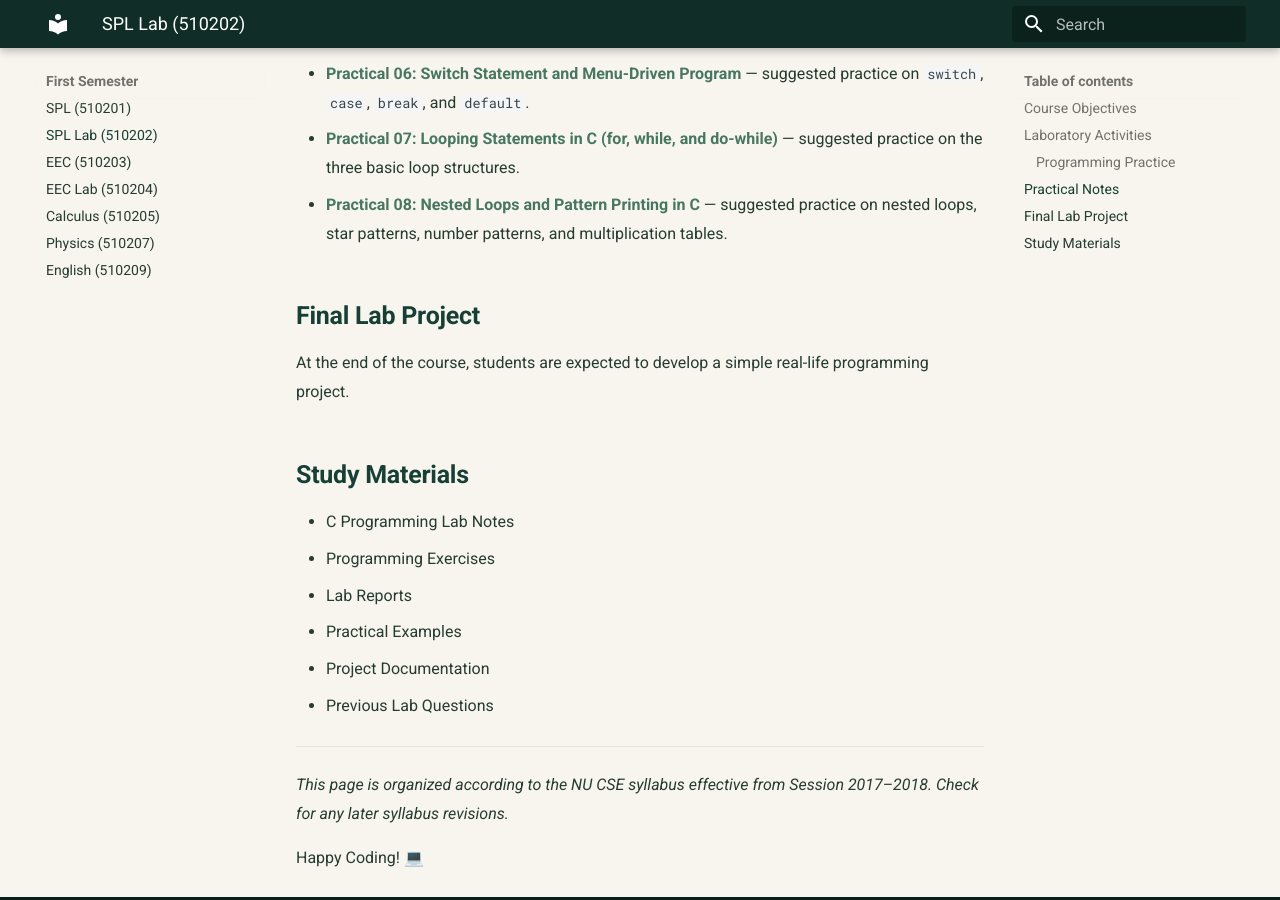
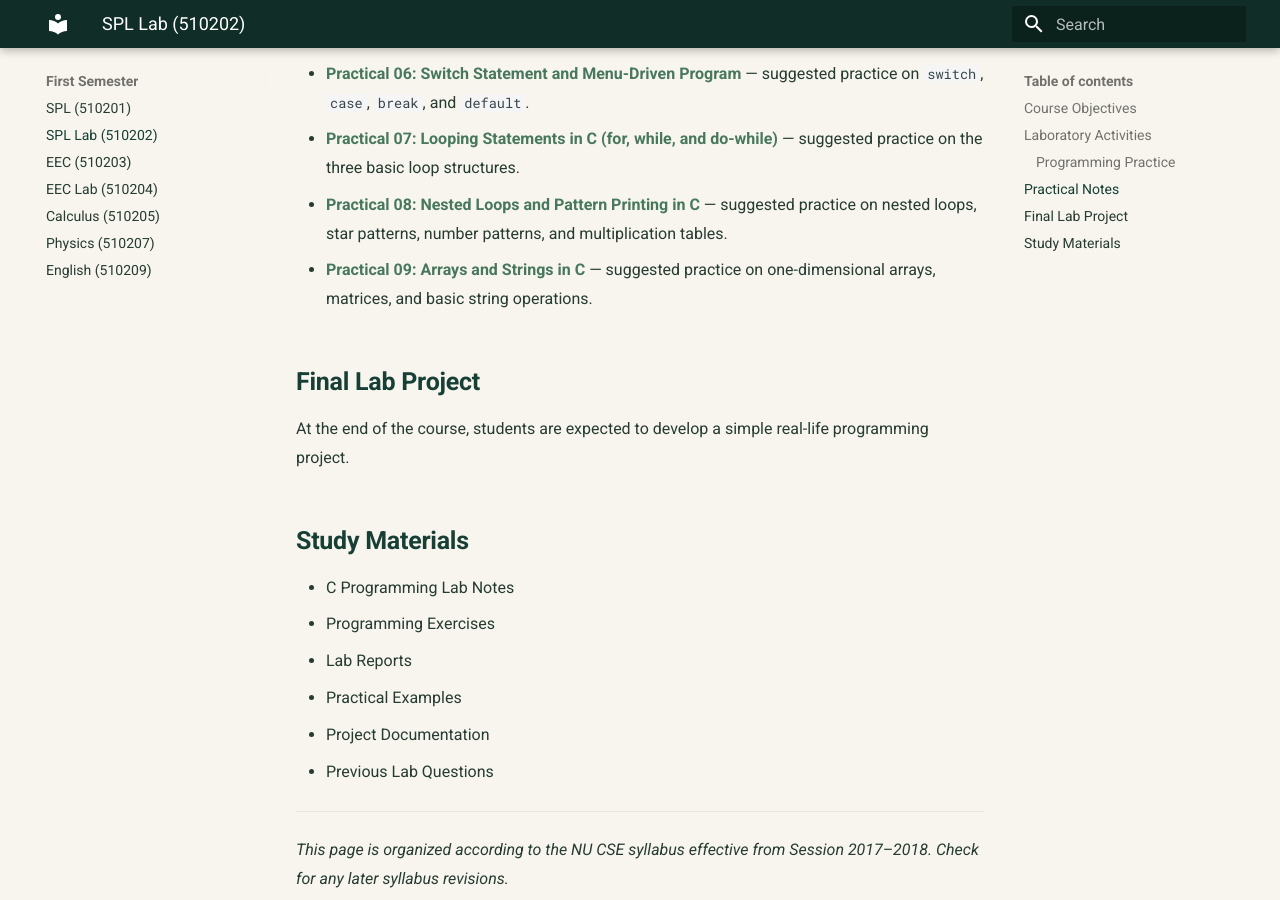
Before and after one commit to taimiyatahsin0-png/nu-cse-notes-store, an MkDocs documentation site: the page built from docs/subjects/spl-lab/index.md, in a window 1280 px wide and 900 px high, scrolled down 1528 px. Built offline with MkDocs 1.6.1 and Material for MkDocs 9.7.7, drawn with Linux system fonts in a browser that asks for light colours.

Commit message:
Add Practical 09 to SPL Lab index

```diff
--- a/docs/subjects/spl-lab/index.md
+++ b/docs/subjects/spl-lab/index.md
@@ -41,6 +41,7 @@ Students will regularly solve programming problems to improve their practical pr
 - [Practical 06: Switch Statement and Menu-Driven Program](06-switch-statement-menu-driven.md) — suggested practice on `switch`, `case`, `break`, and `default`.
 - [Practical 07: Looping Statements in C (for, while, and do-while)](07-looping-statements-for-while-do-while.md) — suggested practice on the three basic loop structures.
 - [Practical 08: Nested Loops and Pattern Printing in C](08-nested-loops-pattern-printing.md) — suggested practice on nested loops, star patterns, number patterns, and multiplication tables.
+- [Practical 09: Arrays and Strings in C](09-arrays-and-strings.md) — suggested practice on one-dimensional arrays, matrices, and basic string operations.
 
 ## Final Lab Project
 
```
